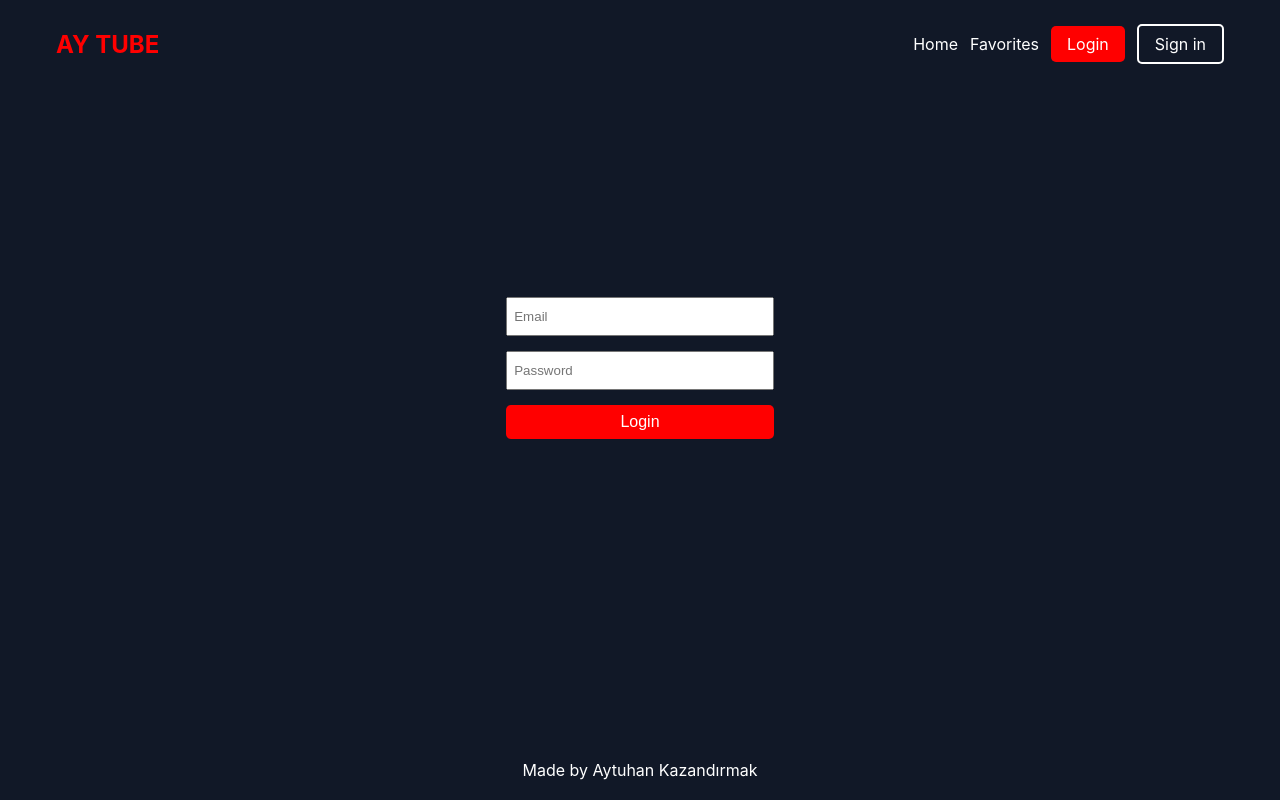
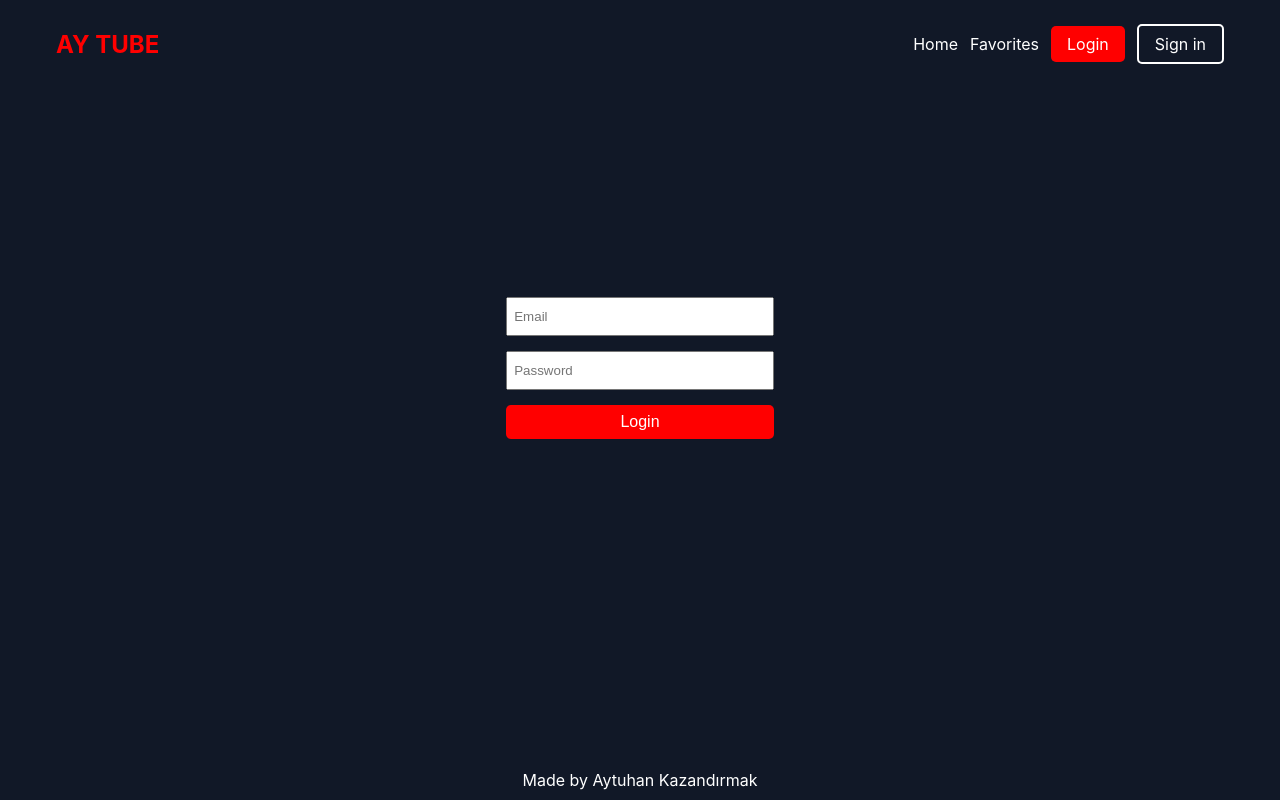
Before and after one commit to BornHungry/AY-TUBE, a React (Create React App) app: page / in a window 1280 px wide. Built offline with nearby package versions, Linux system fonts and the light colour scheme.

Commit message:
footer css update

```diff
--- a/src/css/footer.css
+++ b/src/css/footer.css
@@ -3,11 +3,9 @@
     text-decoration: none;
     transition: all 0.3s;
     font-size: 16px;
-    text-align: center;
 }
 
 .footer {
-    margin-top: 64px;
     width: 100%;
     height: 40px;
     text-align: center;
@@ -15,6 +13,9 @@
     position: fixed;
     left: 0;
     bottom: 0;
+    display: flex;
+    justify-content: center;
+    align-items: center;
 
 }
 
```
